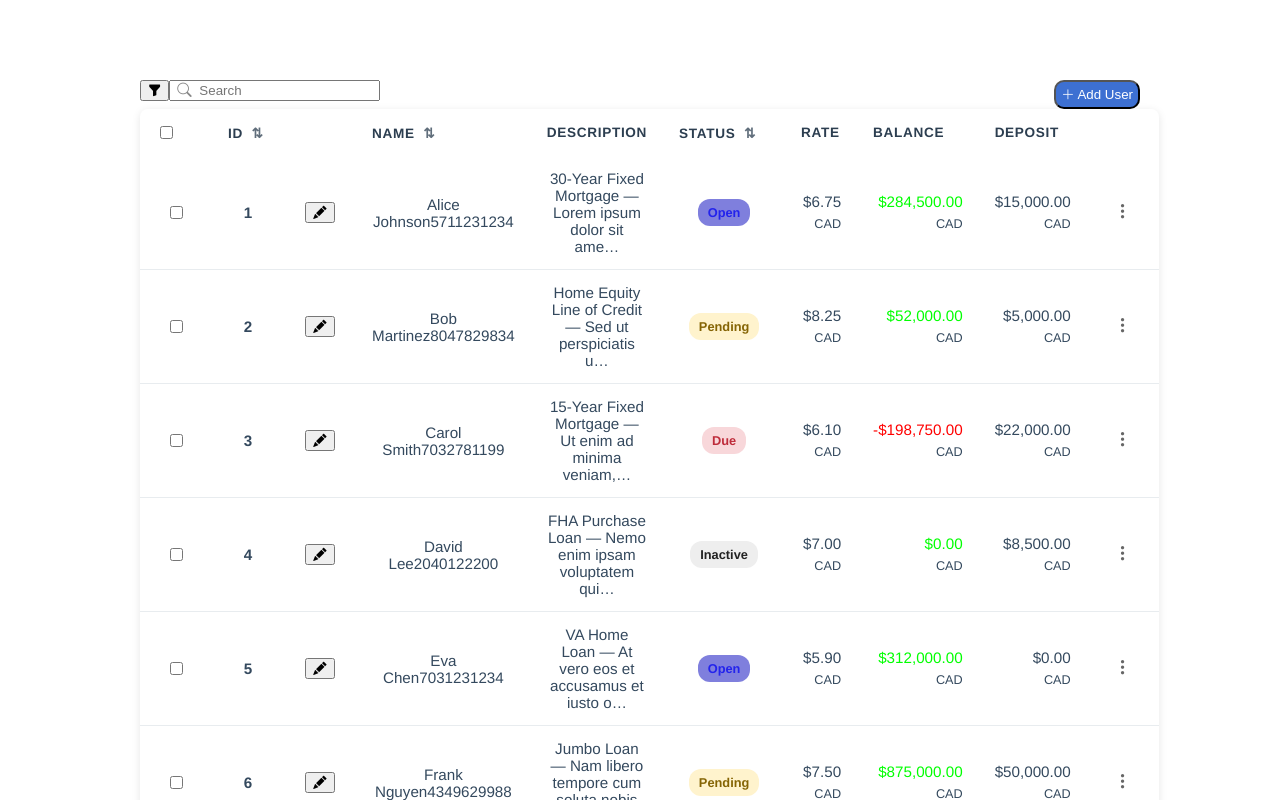
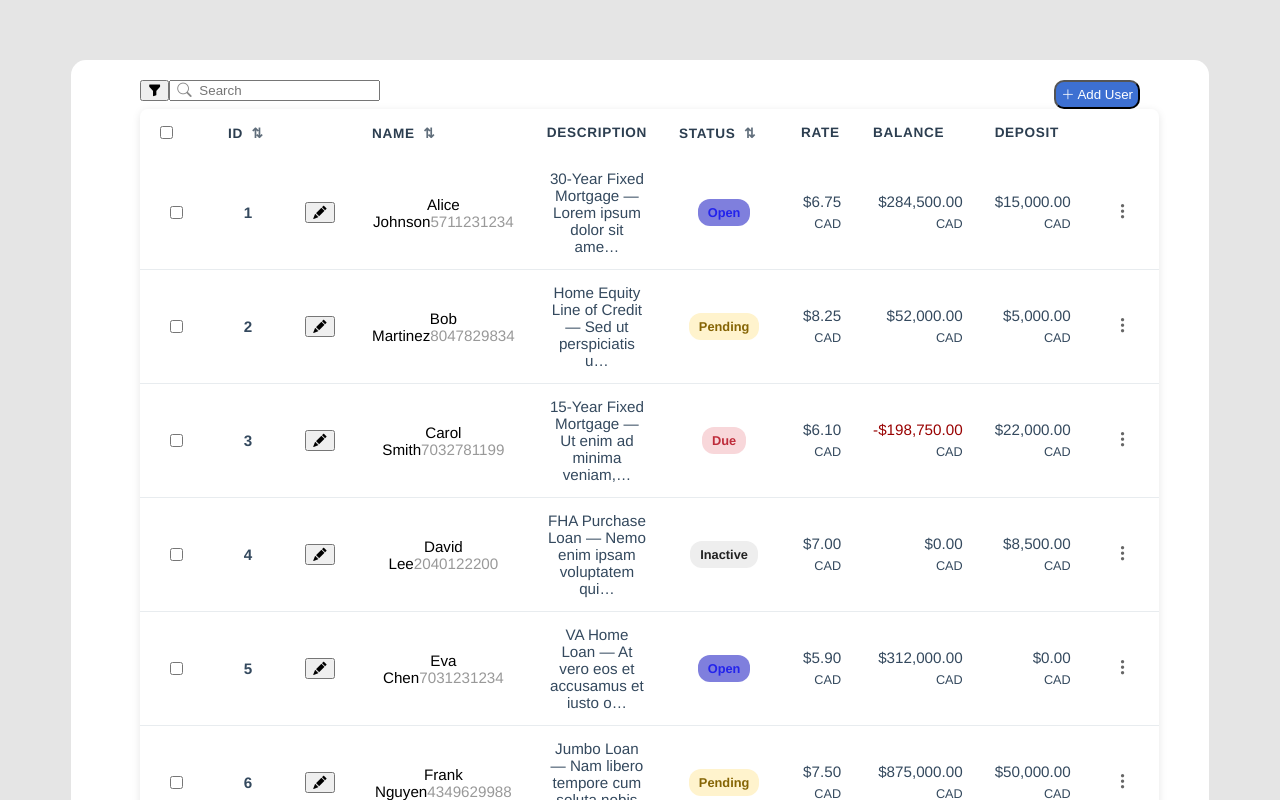
Before and after one commit to tolley/lendingpad-web-ui-engineer, a Vue app in the folder lendingpad/: page /#/ in a window 1280 px wide. Shown: the top 800 px of the page. Built offline with nearby package versions, Linux system fonts and the light colour scheme.

Commit message:
Cleaned up the UI and added mouse over blue borders to the user table

```diff
--- a/lendingpad/src/App.vue
+++ b/lendingpad/src/App.vue
@@ -11,12 +11,19 @@ export default {
 </script>
 
 <style>
+body {
+  background-color: #e5e5e5;
+}
+
 #app {
+  background-color: #FFF;
   font-family: 'Avenir', Helvetica, Arial, sans-serif;
   -webkit-font-smoothing: antialiased;
   -moz-osx-font-smoothing: grayscale;
   text-align: center;
   color: #2c3e50;
-  margin-top: 60px;
+  margin: 60px 5% 0px 5%;
+  min-width: 1000px;
+  border-radius: 15px;
 }
 </style>
--- a/lendingpad/src/components/UserTable.vue
+++ b/lendingpad/src/components/UserTable.vue
@@ -53,8 +53,8 @@
             </button>
           </td>
           <td>
-            <span class="name">{{ user.name }}</span>
-            <span class="phone">{{ formatPhone(user.phone) }}</span>
+            <span class="spn_name">{{ user.name }}</span>
+            <span class="spn_phone">{{ formatPhone(user.phone) }}</span>
           </td>
           <td :title="user.description" :aria-label="user.description">{{ user.description.slice(0, 50) }}{{ user.description.length > 50 ? '…' : '' }}</td>
           <td>
@@ -346,11 +346,21 @@ h1 {
     text-align: right;
 
     div.positive {
-      color: #0F0;
+      color: rgb( 2, 153, 2;)
     }
 
     div.negative {
-      color: #F00;
+      color: rgb(153, 2, 2);
+    }
+  }
+
+  td {
+    span.spn_phone {
+      color: #999;
+    }
+
+    span.spn_name {
+      color: #000;
     }
   }
 
@@ -377,6 +387,8 @@ h1 {
 
 .user-table tbody tr:hover {
   background-color: #f5f7fa;
+  outline: 2px solid #3d70d2;
+  outline-offset: -2px;
 }
 
 .user-table td {
```
